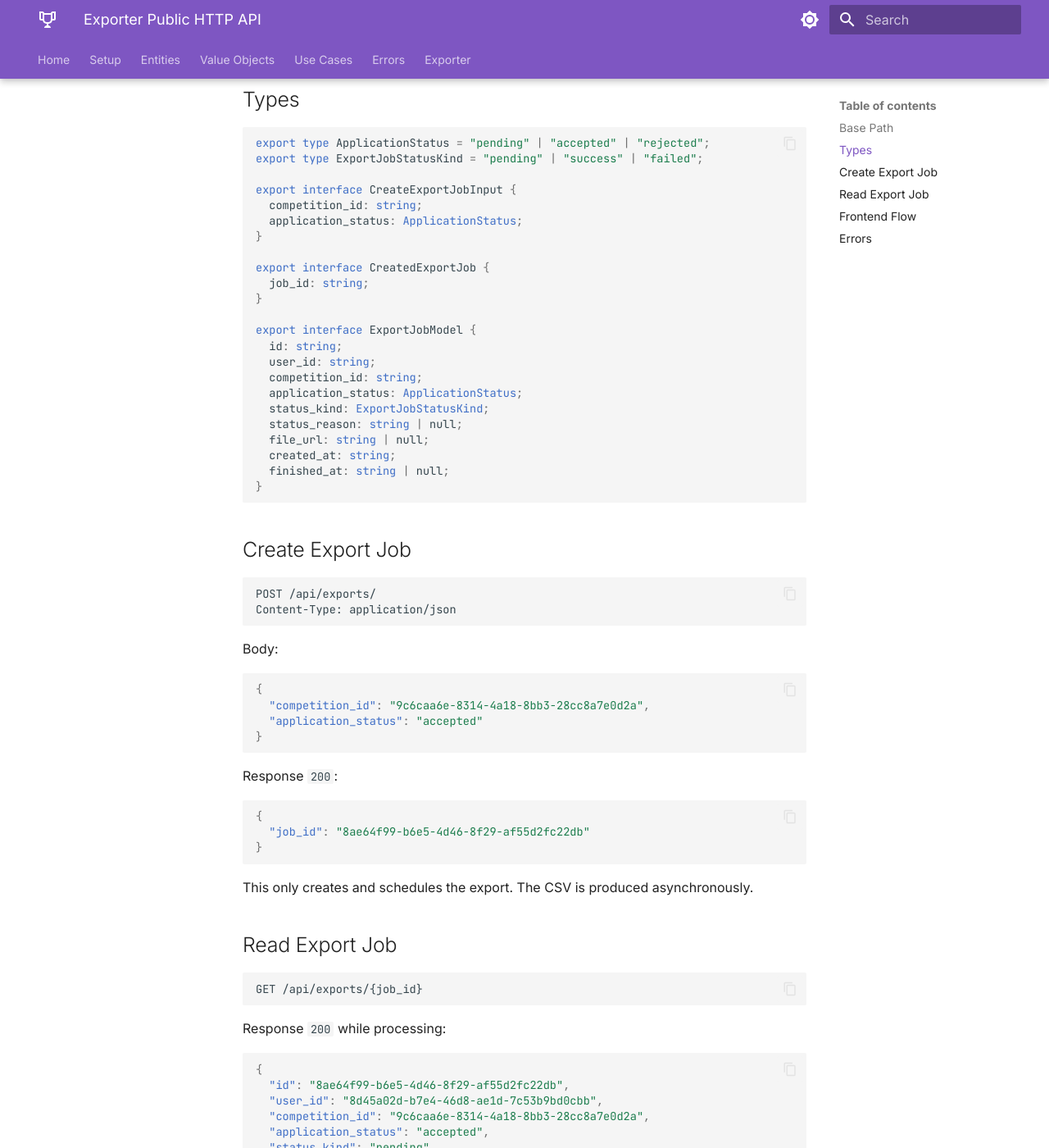
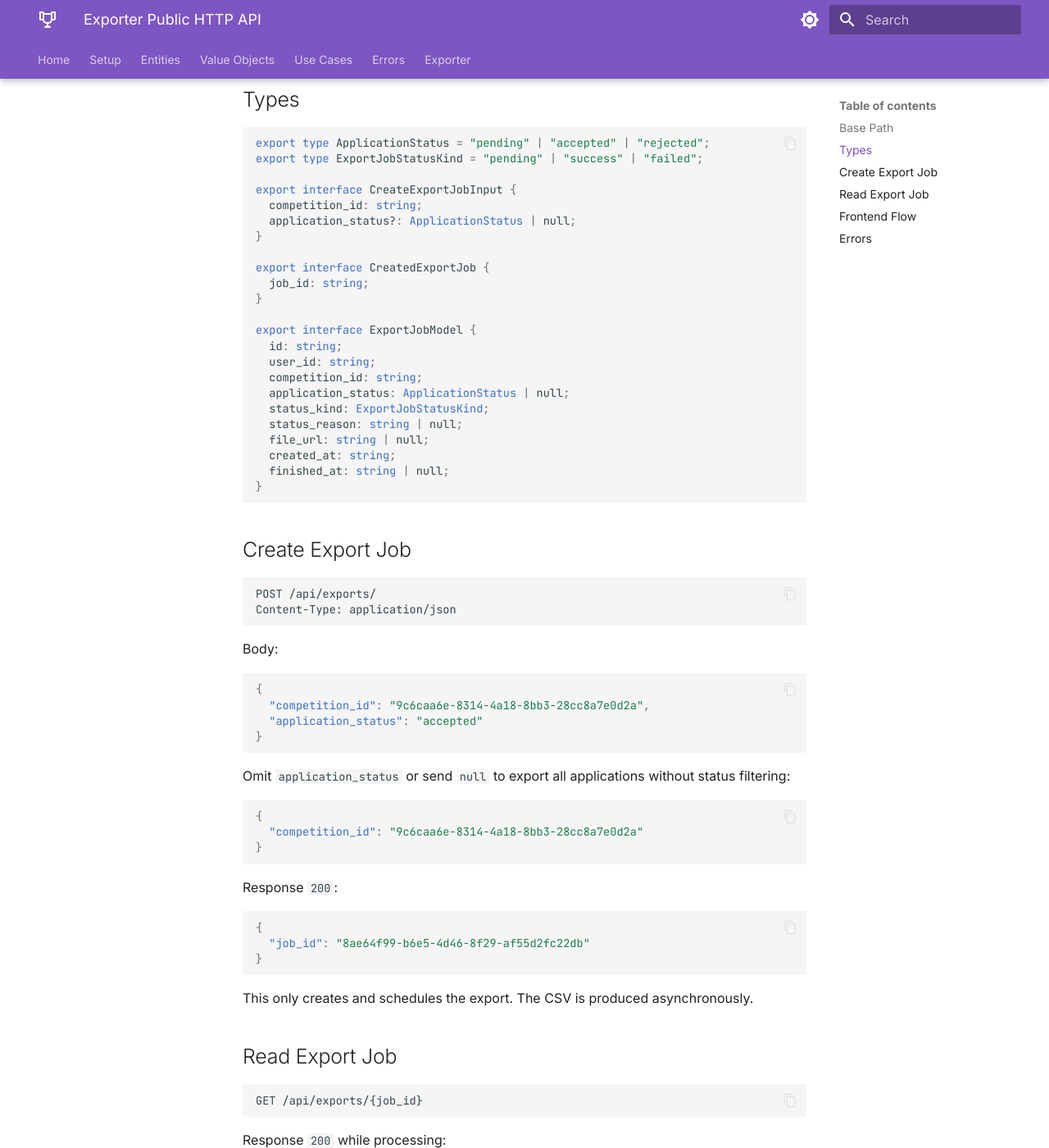
Before and after one commit to lubaskinc0de/dreamteams, an MkDocs documentation site: the page built from docs/exporter/public-http-api.md, in a window 1280 px wide and 1400 px high, scrolled down 439 px. Shown: the whole window at 82% size. Built offline with MkDocs 1.6.1 and Material for MkDocs 9.7.7, drawn with Linux system fonts in a browser that asks for light colours; some of the changed text lies outside the part shown.

Commit message:
docs(exporter): update exporter docs

````diff
--- a/docs/exporter/public-http-api.md
+++ b/docs/exporter/public-http-api.md
@@ -18,7 +18,7 @@ export type ExportJobStatusKind = "pending" | "success" | "failed";
 
 export interface CreateExportJobInput {
   competition_id: string;
-  application_status: ApplicationStatus;
+  application_status?: ApplicationStatus | null;
 }
 
 export interface CreatedExportJob {
@@ -29,7 +29,7 @@ export interface ExportJobModel {
   id: string;
   user_id: string;
   competition_id: string;
-  application_status: ApplicationStatus;
+  application_status: ApplicationStatus | null;
   status_kind: ExportJobStatusKind;
   status_reason: string | null;
   file_url: string | null;
@@ -51,6 +51,14 @@ Body:
 {
   "competition_id": "9c6caa6e-8314-4a18-8bb3-28cc8a7e0d2a",
   "application_status": "accepted"
+}
+```
+
+Omit `application_status` or send `null` to export all applications without status filtering:
+
+```json
+{
+  "competition_id": "9c6caa6e-8314-4a18-8bb3-28cc8a7e0d2a"
 }
 ```
 
@@ -77,7 +85,7 @@ Response `200` while processing:
   "id": "8ae64f99-b6e5-4d46-8f29-af55d2fc22db",
   "user_id": "8d45a02d-b7e4-46d8-ae1d-7c53b9bd0cbb",
   "competition_id": "9c6caa6e-8314-4a18-8bb3-28cc8a7e0d2a",
-  "application_status": "accepted",
+  "application_status": null,
   "status_kind": "pending",
   "status_reason": null,
   "file_url": null,
@@ -103,6 +111,12 @@ Response `200` after success:
 ```
 
 When `status_kind` is `success`, render `file_url` as the download/open link. When `status_kind` is `failed`, show `status_reason` if present.
+
+CSV columns are exported in this order:
+
+```text
+ФИО, Соревнование, Статус, Направления, Возраст, Тип участника, Контакты, <application form fields>, Дата
+```
 
 ## Frontend Flow
 
````
Also changed, not shown: docs/exporter/entities/export-job.md (+1 -1 lines), docs/exporter/usecase/create_export_job.md (+2 -2 lines), docs/exporter/usecase/export_applications_to_sheets.md (+4 -4 lines), docs/exporter/usecase/read_export_job.md (+1 -1 lines), docs/exporter/usecase/usecase.md (+1 -1 lines), docs/user-bans.md (deleted, +0 -109 lines).
